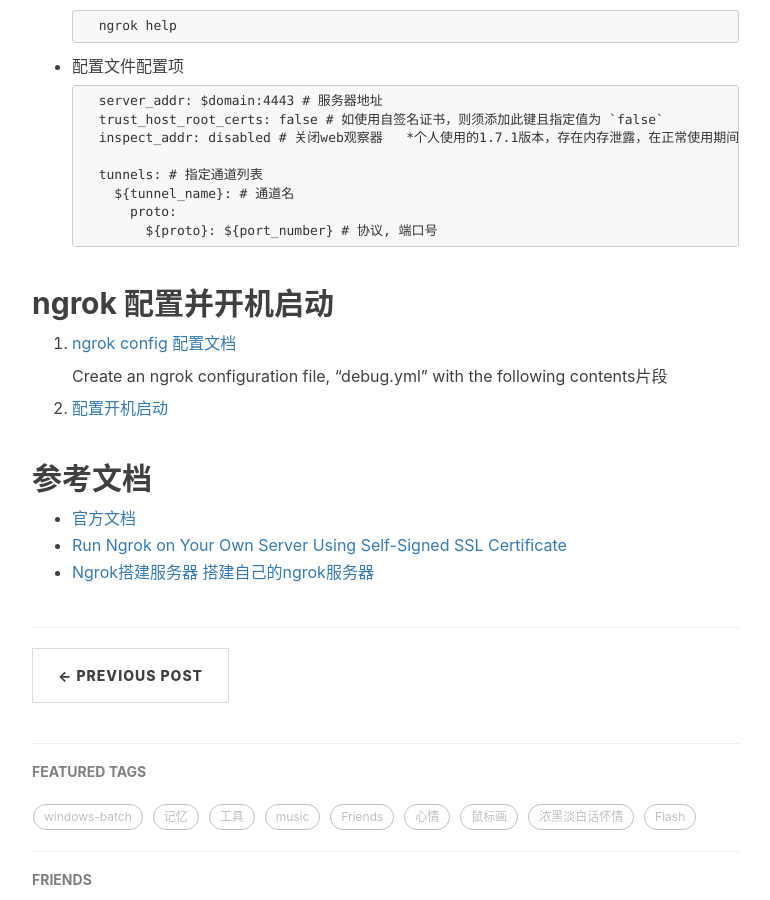
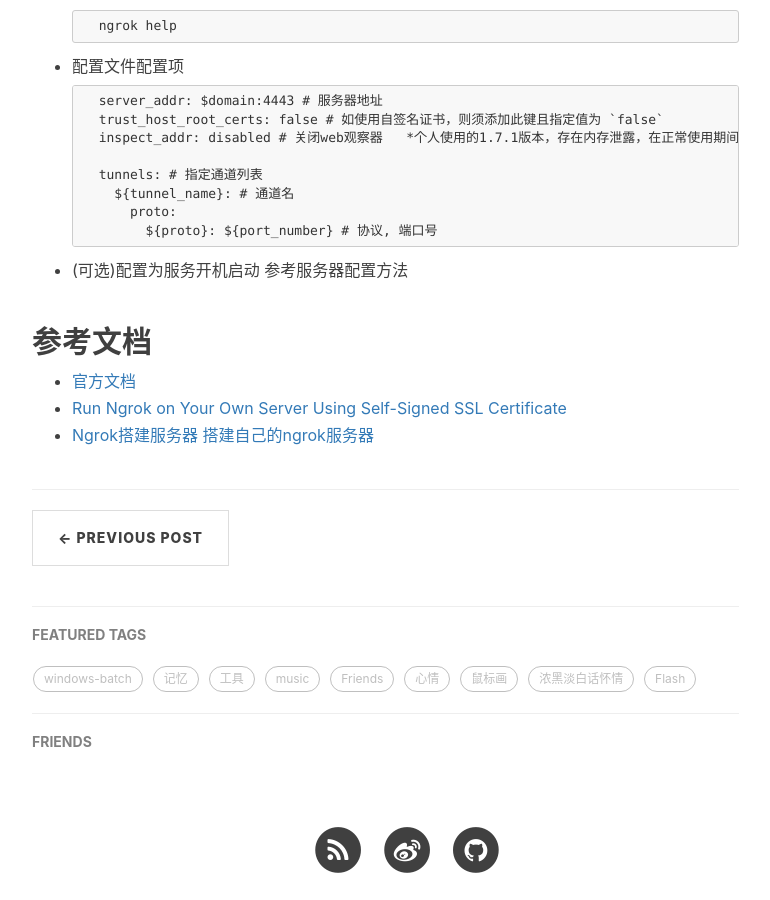
Before and after one commit to imfms/imfms.github.io, a Jekyll site: the page built from _posts/2017-06-04-ngrok_server_client_usage.markdown, in a window 1280 px wide and 900 px high, scrolled down 3348 px. Shown: the whole window, without its empty margins (233-1003 px from the left). Built offline with Jekyll 4.4.1, drawn with Linux system fonts in a browser that asks for light colours; nearby versions of some CDN libraries; our own code applies the rules of GitHub Pages for plain Markdown files; comment, search, counter and statistics services are not loaded; some of the changed text lies outside the part shown.

Commit message:
Update 2017-06-04-ngrok_server_client_usage.markdown

```diff
--- a/_posts/2017-06-04-ngrok_server_client_usage.markdown
+++ b/_posts/2017-06-04-ngrok_server_client_usage.markdown
@@ -156,14 +156,8 @@
 			proto:
 			  ${proto}: ${port_number} # 协议, 端口号
 
-
-## ngrok 配置并开机启动
-1. [ngrok config 配置文档](https://github.com/inconshreveable/ngrok/blob/master/docs/DEVELOPMENT.md)
-
-	Create an ngrok configuration file, "debug.yml" with the following contents片段
-
-2. [配置开机启动](#指定脚本开机自启)
-
+- (可选)配置为服务开机启动
+参考服务器配置方法
 
 ## 参考文档
 - [官方文档](https://github.com/inconshreveable/ngrok/blob/master/docs/DEVELOPMENT.md)
```
Also changed, not shown: other parts of _posts/2017-06-04-ngrok_server_client_usage.markdown (+1 -1 lines).
